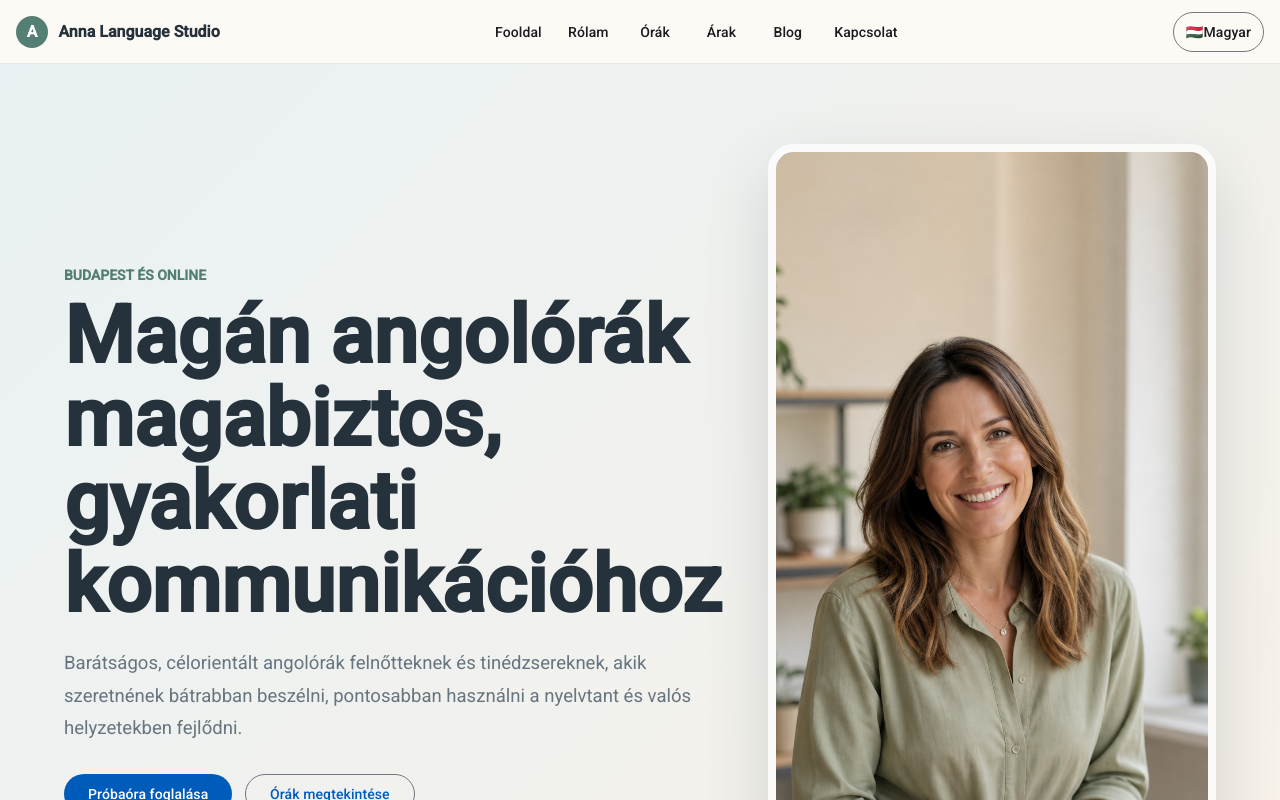
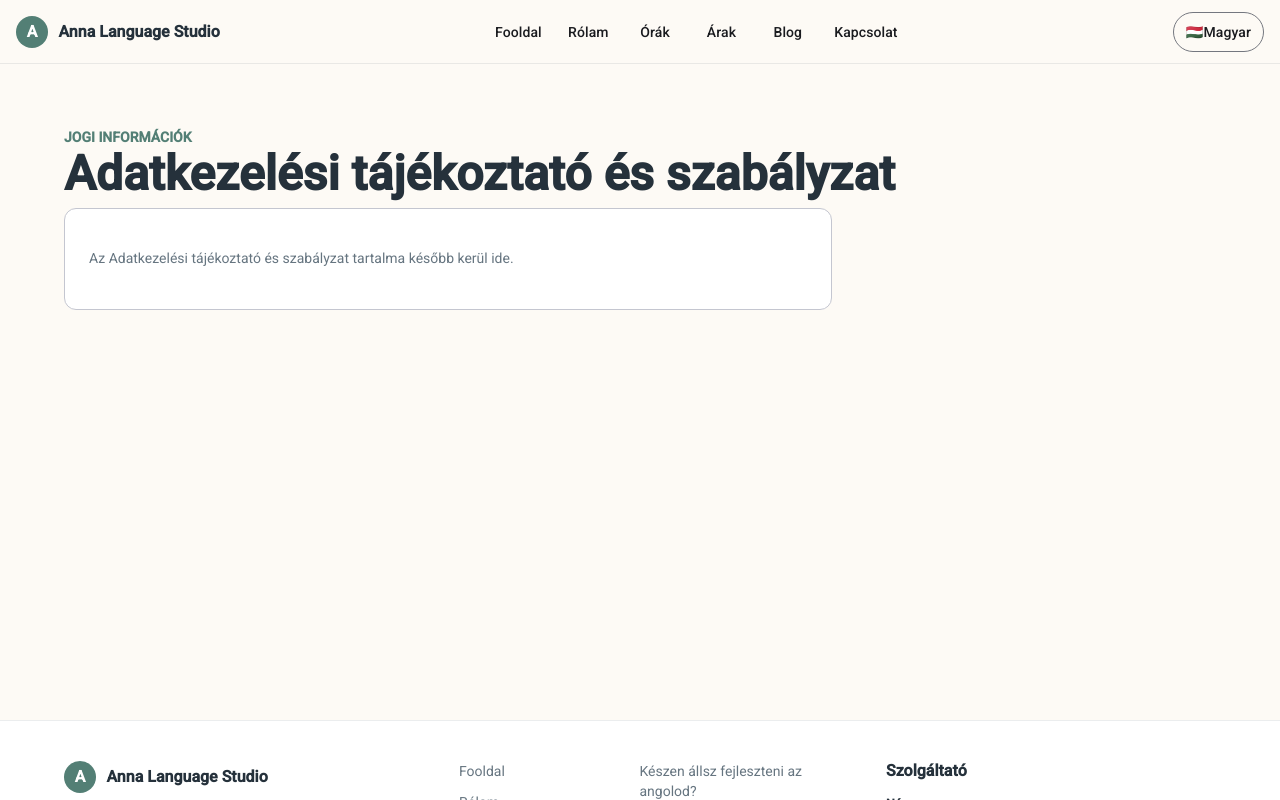
Before and after one commit to fehwundagz-mannwunperth/language-teacher-frontend, an Angular app: page /privacy-policy in a window 1280 px wide. Before the commit this address led to /. Shown: the top 800 px of the page. Built offline with nearby package versions, Linux system fonts and the light colour scheme.

Commit message:
only two new page, route and footer menu

```diff
--- a/src/app/app.routes.ts
+++ b/src/app/app.routes.ts
@@ -35,6 +35,20 @@ export const routes: Routes = [
         loadComponent: () =>
           import('./public/contact/contact.component').then((m) => m.ContactComponent),
       },
+      {
+        path: 'terms-and-conditions',
+        loadComponent: () =>
+          import('./public/terms-and-conditions/terms-and-conditions.component').then(
+            (m) => m.TermsAndConditionsComponent,
+          ),
+      },
+      {
+        path: 'privacy-policy',
+        loadComponent: () =>
+          import('./public/privacy-policy/privacy-policy.component').then(
+            (m) => m.PrivacyPolicyComponent,
+          ),
+      },
     ],
   },
   {
--- a/src/app/core/i18n/translations.en.ts
+++ b/src/app/core/i18n/translations.en.ts
@@ -7,6 +7,8 @@ export const EN_TRANSLATIONS: Translations = {
   'nav.prices': 'Prices',
   'nav.blog': 'Blog',
   'nav.contact': 'Contact',
+  'nav.termsAndConditions': 'Terms and Conditions',
+  'nav.privacyPolicy': 'Privacy Policy',
   'language.label': 'Language',
   'footer.description':
     'Private English lessons in Budapest and online, built around clear goals and real practice.',
@@ -65,4 +67,10 @@ export const EN_TRANSLATIONS: Translations = {
   'contact.email': 'Email',
   'contact.message': 'Message',
   'contact.submit': 'Send message',
+  'legal.terms.eyebrow': 'Legal',
+  'legal.terms.title': 'Terms and Conditions',
+  'legal.terms.placeholder': 'Terms and Conditions content will be added here later.',
+  'legal.privacy.eyebrow': 'Legal',
+  'legal.privacy.title': 'Privacy Policy',
+  'legal.privacy.placeholder': 'Privacy Policy content will be added here later.',
 };
--- a/src/app/core/i18n/translations.hu.ts
+++ b/src/app/core/i18n/translations.hu.ts
@@ -7,6 +7,8 @@ export const HU_TRANSLATIONS: Translations = {
   'nav.prices': 'Árak',
   'nav.blog': 'Blog',
   'nav.contact': 'Kapcsolat',
+  'nav.termsAndConditions': 'Általános szerződési feltételek',
+  'nav.privacyPolicy': 'Adatkezelési tájékoztató és szabályzat',
   'language.label': 'Nyelv',
   'footer.description':
     'Magán angolórák Budapesten és online, világos célokkal és valódi gyakorlással.',
@@ -65,4 +67,11 @@ export const HU_TRANSLATIONS: Translations = {
   'contact.email': 'Email',
   'contact.message': 'Üzenet',
   'contact.submit': 'Üzenet küldése',
+  'legal.terms.eyebrow': 'Jogi információk',
+  'legal.terms.title': 'Általános szerződési feltételek',
+  'legal.terms.placeholder': 'Az Általános szerződési feltételek tartalma később kerül ide.',
+  'legal.privacy.eyebrow': 'Jogi információk',
+  'legal.privacy.title': 'Adatkezelési tájékoztató és szabályzat',
+  'legal.privacy.placeholder':
+    'Az Adatkezelési tájékoztató és szabályzat tartalma később kerül ide.',
 };
--- a/src/app/core/layout/public-layout/public-layout.component.html
+++ b/src/app/core/layout/public-layout/public-layout.component.html
@@ -60,7 +60,7 @@
     </div>
 
     <nav aria-label="Footer navigation">
-      @for (item of navItems; track item.path) {
+      @for (item of footerItems; track item.path) {
         <a [routerLink]="item.path">{{ t(item.labelKey) }}</a>
       }
     </nav>
--- a/src/app/core/layout/public-layout/public-layout.component.ts
+++ b/src/app/core/layout/public-layout/public-layout.component.ts
@@ -38,6 +38,11 @@ export class PublicLayoutComponent {
     { labelKey: 'nav.blog', path: '/blog' },
     { labelKey: 'nav.contact', path: '/contact' },
   ];
+  protected readonly footerItems: { labelKey: TranslationKey; path: string }[] = [
+    ...this.navItems,
+    { labelKey: 'nav.termsAndConditions', path: '/terms-and-conditions' },
+    { labelKey: 'nav.privacyPolicy', path: '/privacy-policy' },
+  ];
 
   protected t(key: TranslationKey): string {
     return this.translationService.translate(key);
--- /dev/null
+++ b/src/app/public/privacy-policy/privacy-policy.component.html
@@ -0,0 +1,8 @@
+<section class="page-shell page-section">
+  <p class="eyebrow">{{ t('legal.privacy.eyebrow') }}</p>
+  <h1>{{ t('legal.privacy.title') }}</h1>
+
+  <mat-card appearance="outlined">
+    <p>{{ t('legal.privacy.placeholder') }}</p>
+  </mat-card>
+</section>
--- /dev/null
+++ b/src/app/public/privacy-policy/privacy-policy.component.scss
@@ -0,0 +1,25 @@
+.page-section {
+  padding-block: 3rem 5rem;
+}
+
+h1 {
+  margin: 0 0 1.5rem;
+  font-size: clamp(2rem, 5vw, 3rem);
+}
+
+mat-card {
+  max-width: 48rem;
+  padding: 1.5rem;
+  background: #ffffff;
+}
+
+p {
+  color: var(--app-muted);
+  line-height: 1.7;
+}
+
+.eyebrow {
+  color: var(--app-accent);
+  font-weight: 700;
+  text-transform: uppercase;
+}
--- /dev/null
+++ b/src/app/public/privacy-policy/privacy-policy.component.ts
@@ -0,0 +1,19 @@
+import { Component, inject } from '@angular/core';
+import { MatCardModule } from '@angular/material/card';
+
+import { TranslationKey } from '../../core/i18n/language.model';
+import { TranslationService } from '../../core/i18n/translation.service';
+
+@Component({
+  selector: 'app-privacy-policy',
+  imports: [MatCardModule],
+  templateUrl: './privacy-policy.component.html',
+  styleUrl: './privacy-policy.component.scss',
+})
+export class PrivacyPolicyComponent {
+  private readonly translationService = inject(TranslationService);
+
+  protected t(key: TranslationKey): string {
+    return this.translationService.translate(key);
+  }
+}
--- /dev/null
+++ b/src/app/public/terms-and-conditions/terms-and-conditions.component.html
@@ -0,0 +1,8 @@
+<section class="page-shell page-section">
+  <p class="eyebrow">{{ t('legal.terms.eyebrow') }}</p>
+  <h1>{{ t('legal.terms.title') }}</h1>
+
+  <mat-card appearance="outlined">
+    <p>{{ t('legal.terms.placeholder') }}</p>
+  </mat-card>
+</section>
--- /dev/null
+++ b/src/app/public/terms-and-conditions/terms-and-conditions.component.scss
@@ -0,0 +1,25 @@
+.page-section {
+  padding-block: 3rem 5rem;
+}
+
+h1 {
+  margin: 0 0 1.5rem;
+  font-size: clamp(2rem, 5vw, 3rem);
+}
+
+mat-card {
+  max-width: 48rem;
+  padding: 1.5rem;
+  background: #ffffff;
+}
+
+p {
+  color: var(--app-muted);
+  line-height: 1.7;
+}
+
+.eyebrow {
+  color: var(--app-accent);
+  font-weight: 700;
+  text-transform: uppercase;
+}
--- /dev/null
+++ b/src/app/public/terms-and-conditions/terms-and-conditions.component.ts
@@ -0,0 +1,19 @@
+import { Component, inject } from '@angular/core';
+import { MatCardModule } from '@angular/material/card';
+
+import { TranslationKey } from '../../core/i18n/language.model';
+import { TranslationService } from '../../core/i18n/translation.service';
+
+@Component({
+  selector: 'app-terms-and-conditions',
+  imports: [MatCardModule],
+  templateUrl: './terms-and-conditions.component.html',
+  styleUrl: './terms-and-conditions.component.scss',
+})
+export class TermsAndConditionsComponent {
+  private readonly translationService = inject(TranslationService);
+
+  protected t(key: TranslationKey): string {
+    return this.translationService.translate(key);
+  }
+}
```
Also changed, not shown: src/app/core/i18n/language.model.ts (+9 -1 lines).
